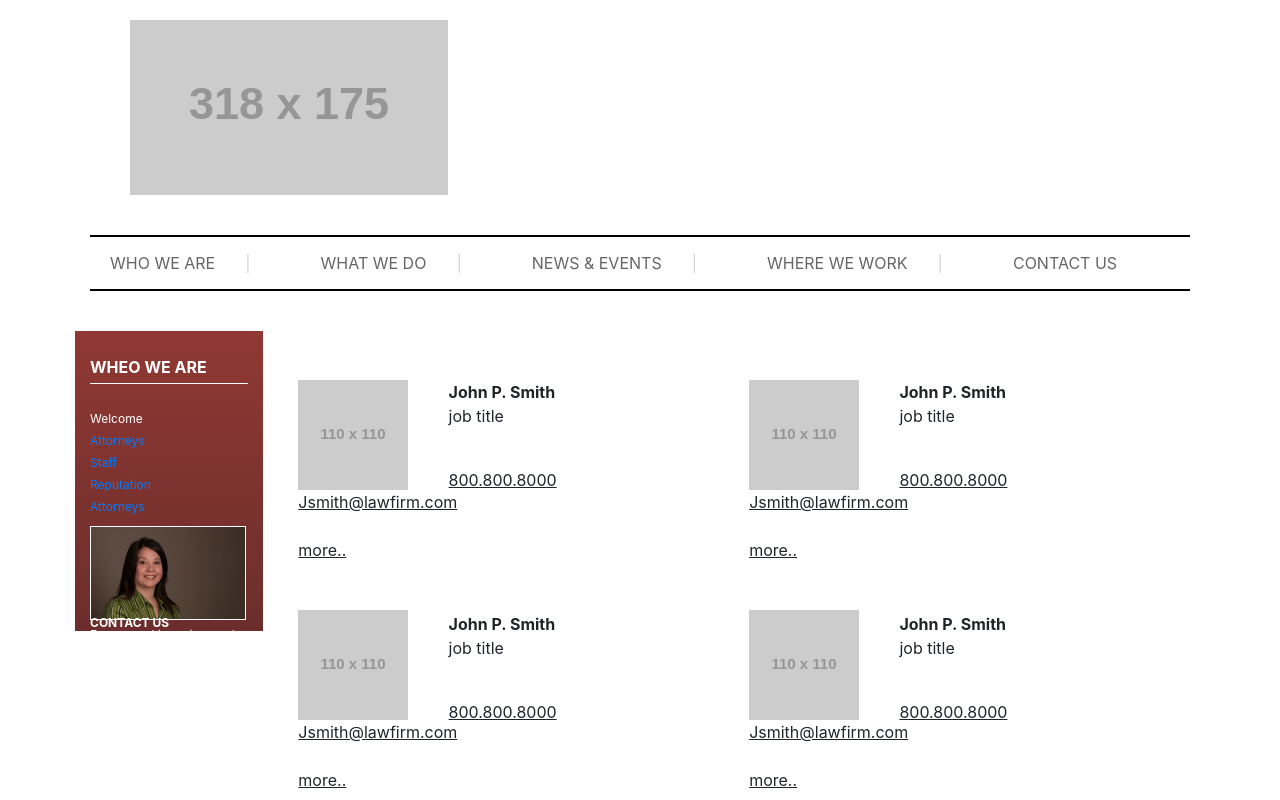
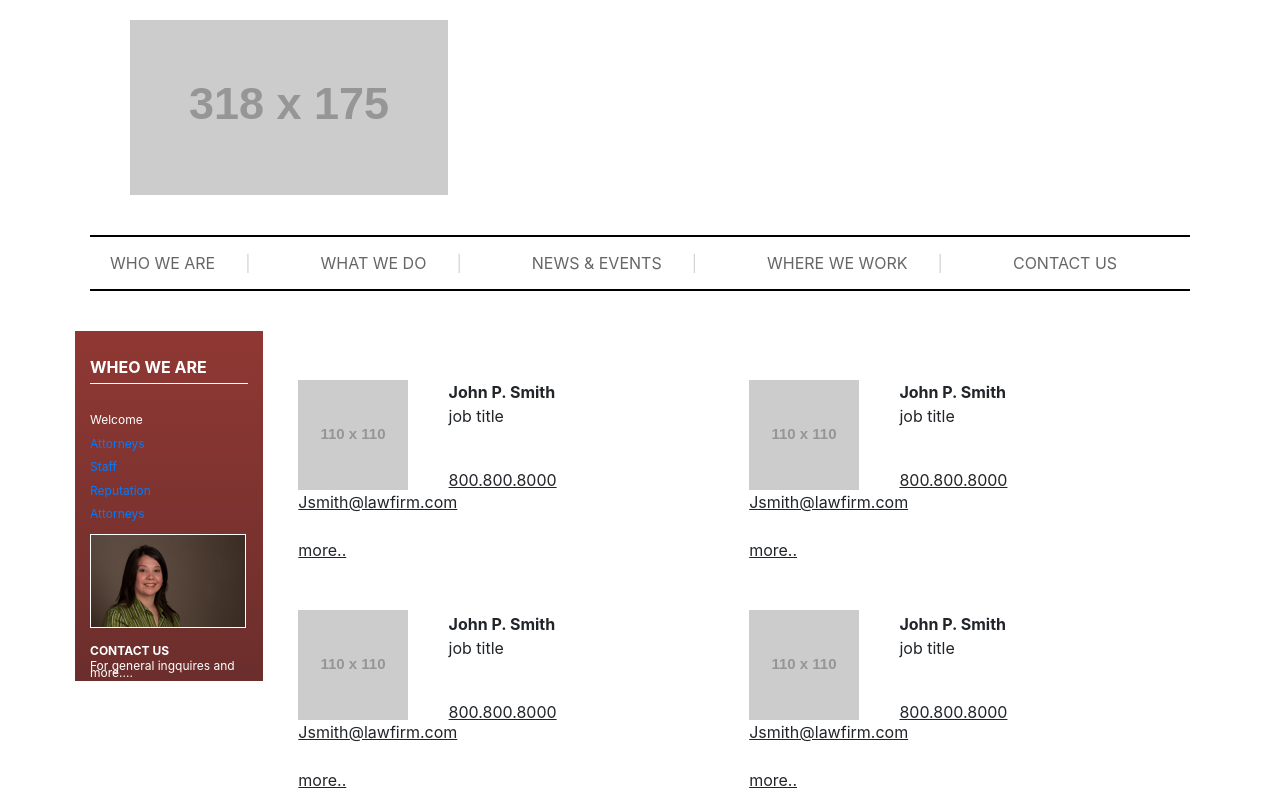
Before and after one commit to RD916/lzblaw, a plain HTML site: page lzblaw/attorneys.html in a window 1280 px wide. Shown: the top 800 px of the page. Drawn offline with nearby package versions, Linux system fonts and the light colour scheme; placeholder pictures from the web are drawn by us.

Commit message:
Update attorneys.css

```diff
--- a/lzblaw/static/css/attorneys.css
+++ b/lzblaw/static/css/attorneys.css
@@ -39,7 +39,7 @@ li a:hover:not(.active) {
 .sidebar {
     background:linear-gradient(rgba(144,56,51),rgb(107,46,44));
     color:white;
-    height: 300px;
+    height: 350px;
 }
 
 hr.new1 {
@@ -52,6 +52,8 @@ hr.new1 {
     line-height: 0.5;
     font-size: 12px;
     font: white;
+    margin-top: 5mm;
+    line-height: 2mm;
 }
 
 .subtext2 {
```
